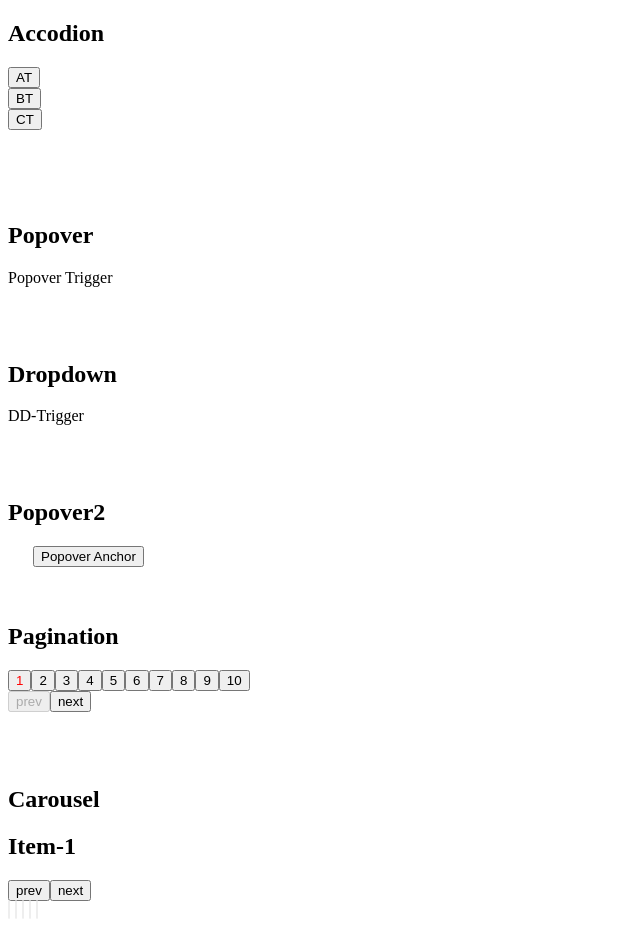
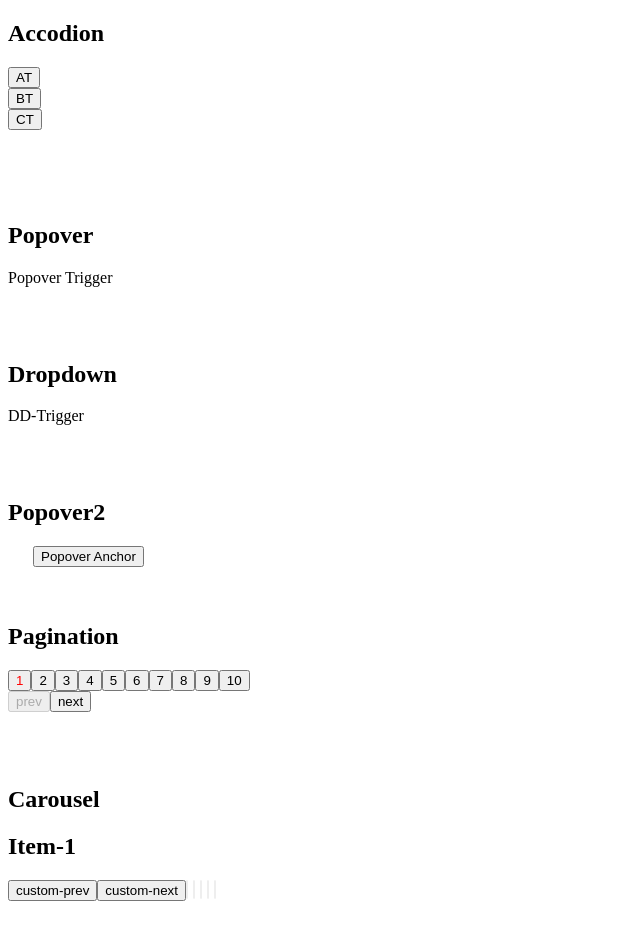
Before and after one commit to lunaticscode/test2-ui-toolkit, a React (Vite) app: page / in a window 1280 px wide. Shown: the whole page, without its empty margins (0-640 px from the left). Built offline with nearby package versions, Linux system fonts and the light colour scheme.

Commit message:
Carousel > Navigator 수정(children 조건 렌더링)

```diff
--- a/src/App.tsx
+++ b/src/App.tsx
@@ -96,7 +96,14 @@ function App() {
             <h2>Item-5</h2>
           </Carousel.Item>
         </Carousel.Container>
-        <Carousel.Navigator />
+        <Carousel.Navigator>
+          {(handleClickPrev, handleClickNext) => (
+            <>
+              <button onClick={handleClickPrev}>custom-prev</button>
+              <button onClick={handleClickNext}>custom-next</button>
+            </>
+          )}
+        </Carousel.Navigator>
         <Carousel.Indicator />
       </Carousel.Root>
     </>
--- a/src/components/carousel/Navigator.tsx
+++ b/src/components/carousel/Navigator.tsx
@@ -1,10 +1,15 @@
-import { PropsWithChildren, forwardRef } from "react";
+import { ReactNode, forwardRef } from "react";
 import { useCarouselContext } from "./Root";
 
-interface CarouselNavigatorProps extends PropsWithChildren {}
+interface CarouselNavigatorProps {
+  children?: (
+    handleClickPrev: () => void,
+    handleClickNext: () => void
+  ) => ReactNode;
+}
 const CarouselNavigator = forwardRef<HTMLDivElement, CarouselNavigatorProps>(
   (props, ref) => {
-    // const { children } = props;
+    const { children } = props;
     // 1) children 없으면 자체적으로 만든 element 제공
     // 2) children 있으면 클릭 이벤트에 대한 핸들러만 제공
 
@@ -15,7 +20,10 @@ const CarouselNavigator = forwardRef<HTMLDivElement, CarouselNavigatorProps>(
     const handleClickPrev = () => {
       handleClickNavigator?.(-1);
     };
-    return (
+
+    return children ? (
+      children(handleClickPrev, handleClickNext)
+    ) : (
       <div ref={ref}>
         <button onClick={handleClickPrev}>prev</button>
         <button onClick={handleClickNext}>next</button>
@@ -24,3 +32,10 @@ const CarouselNavigator = forwardRef<HTMLDivElement, CarouselNavigatorProps>(
   }
 );
 export default CarouselNavigator;
+
+// Accoridon
+// Carousel
+// Dropdown + Popover
+// Pagination
+// Calendar
+// Sortable
```
